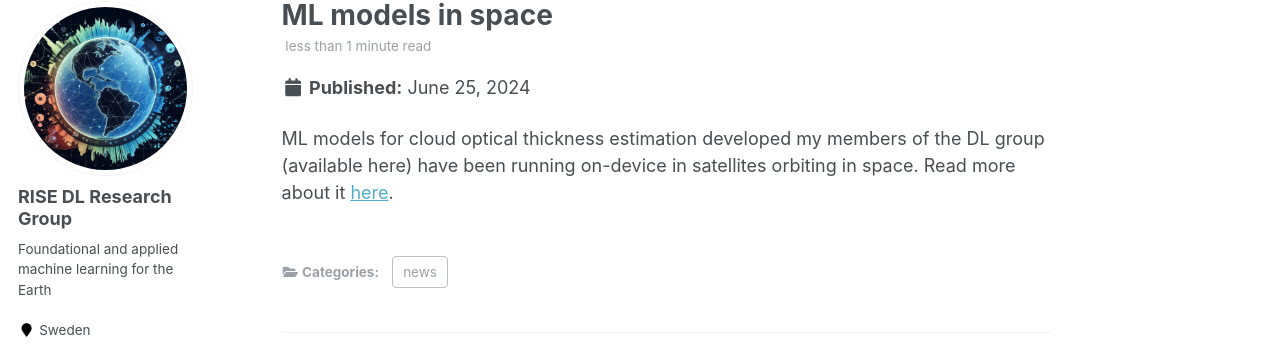
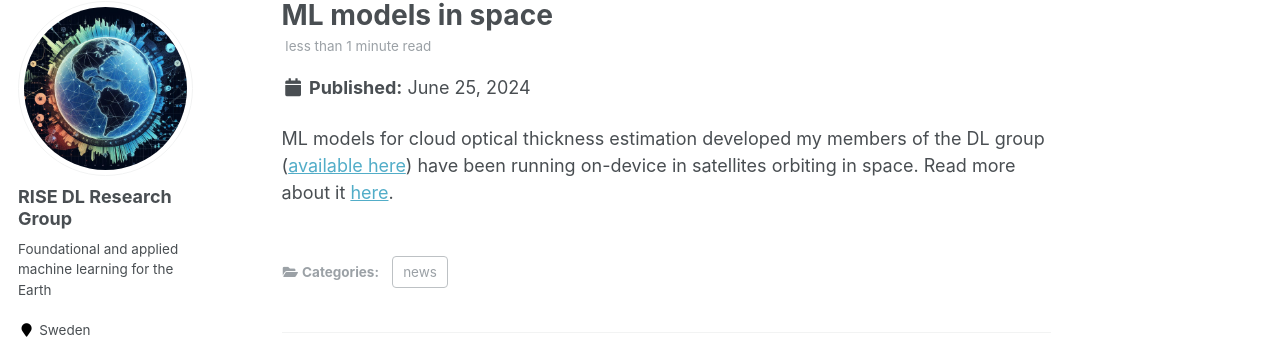
Before and after one commit to ridr-se/ridr-se.github.io, a Jekyll site: the page built from news/_posts/2024-06-25-ml-space.md, in a window 1280 px wide and 900 px high. Shown: the part 117-465 px from the top of the window. Built offline with Jekyll 4.4.1, drawn with Linux system fonts in a browser that asks for light colours; part of the change alters nothing that is shown.

```diff
--- a/news/_posts/2024-06-25-ml-space.md
+++ b/news/_posts/2024-06-25-ml-space.md
@@ -1,7 +1,7 @@
 ---
 title: ML models in space
-shortversion: "ML models for cloud optical thickness estimation developed my members of the DL group (available here) have been running on-device in satellites orbiting in space. Read more about it [here](https://www.ai.se/en/news/ai-sweden-launches-models-space)."
+shortversion: "ML models for cloud optical thickness estimation developed my members of the DL group ([available here](https://github.com/aleksispi/ml-cloud-opt-thick)) have been running on-device in satellites orbiting in space. Read more about it [here](https://www.ai.se/en/news/ai-sweden-launches-models-space)."
 people:
 - Aleksis Pirinen
 ---
-ML models for cloud optical thickness estimation developed my members of the DL group (available here) have been running on-device in satellites orbiting in space. Read more about it [here](https://www.ai.se/en/news/ai-sweden-launches-models-space).
+ML models for cloud optical thickness estimation developed my members of the DL group ([available here](https://github.com/aleksispi/ml-cloud-opt-thick)) have been running on-device in satellites orbiting in space. Read more about it [here](https://www.ai.se/en/news/ai-sweden-launches-models-space).
```
